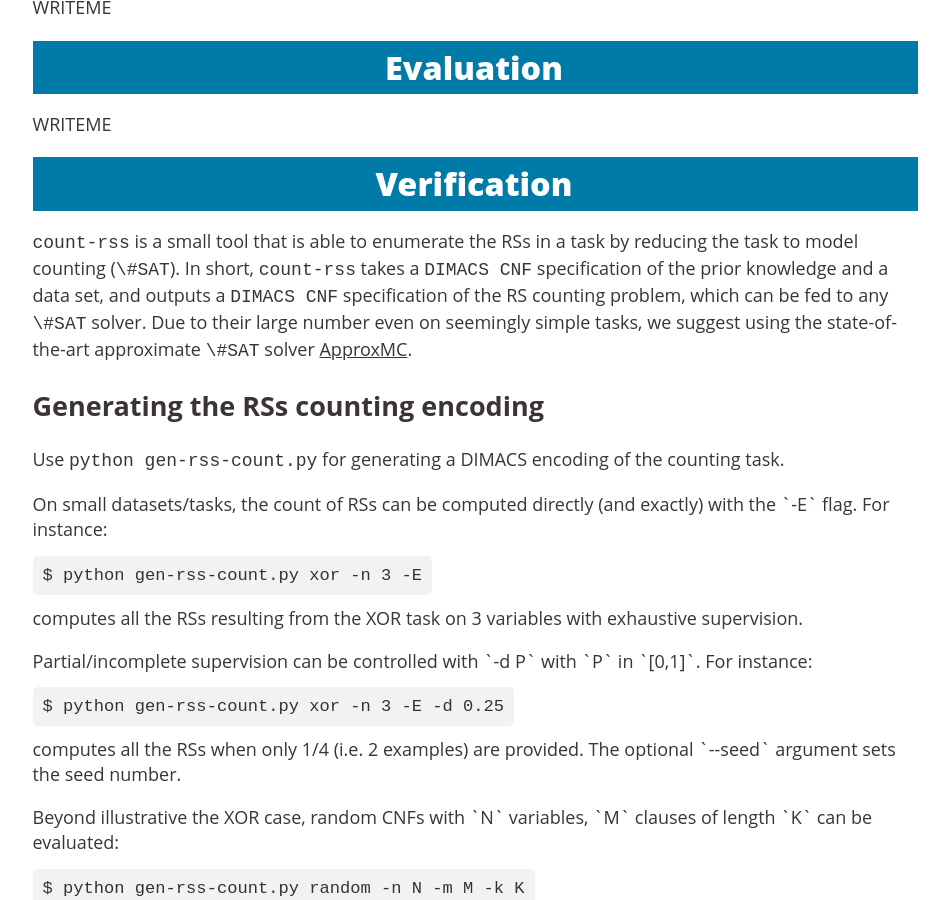
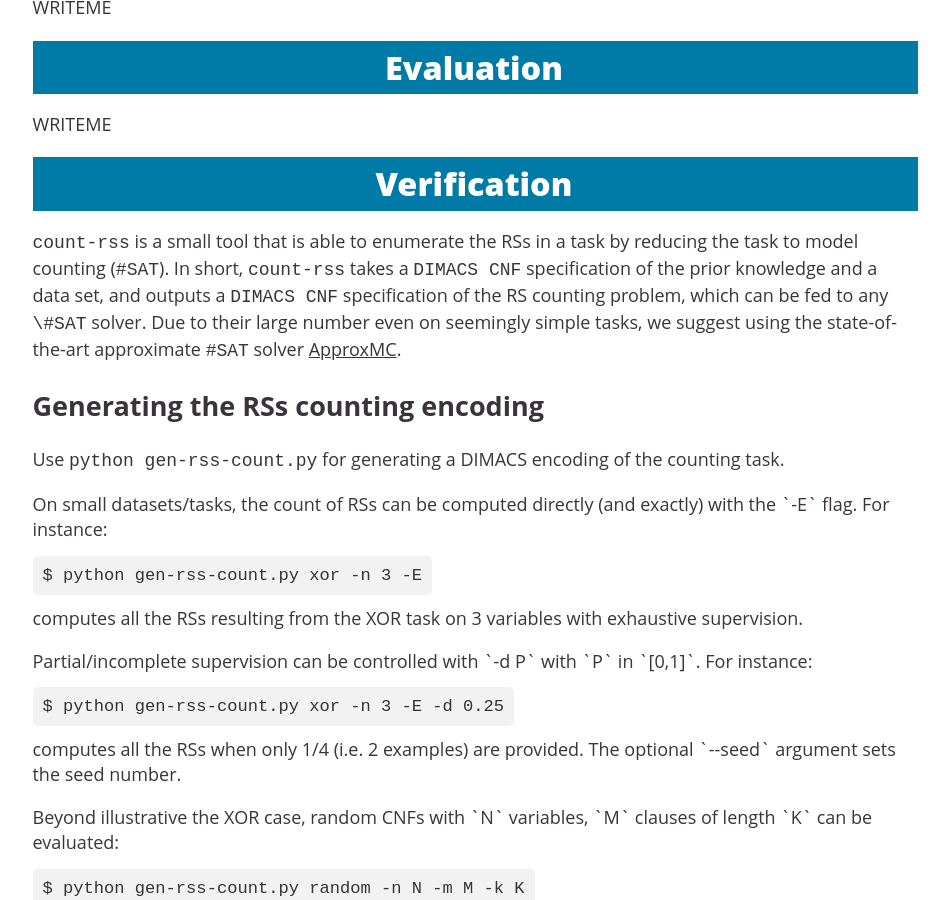
Before and after one commit to unitn-sml/rsbench, a Jekyll site: the page built from index.md, in a window 1280 px wide and 900 px high, scrolled down 5046 px. Shown: the whole window, without its empty margins (165-1114 px from the left). Built offline with Jekyll 4.4.1, drawn with Linux system fonts in a browser that asks for light colours.

```diff
--- a/index.md
+++ b/index.md
@@ -154,11 +154,11 @@ WRITEME
 <h1 class="heading blue"><a name="verification">Verification</a></h1>
 
 `count-rss` is a small tool that is able to enumerate the RSs in a task by
-reducing the task to model counting (`\#SAT`).  In short, `count-rss` takes a
+reducing the task to model counting (`#SAT`).  In short, `count-rss` takes a
 `DIMACS CNF` specification of the prior knowledge and a data set, and outputs a
 `DIMACS CNF` specification of the RS counting problem, which can be fed to any
 `\#SAT` solver. Due to their large number even on seemingly simple tasks, we
-suggest using the state-of-the-art approximate `\#SAT` solver
+suggest using the state-of-the-art approximate `#SAT` solver
 [ApproxMC](https://github.com/meelgroup/approxmc).
 
 
```
